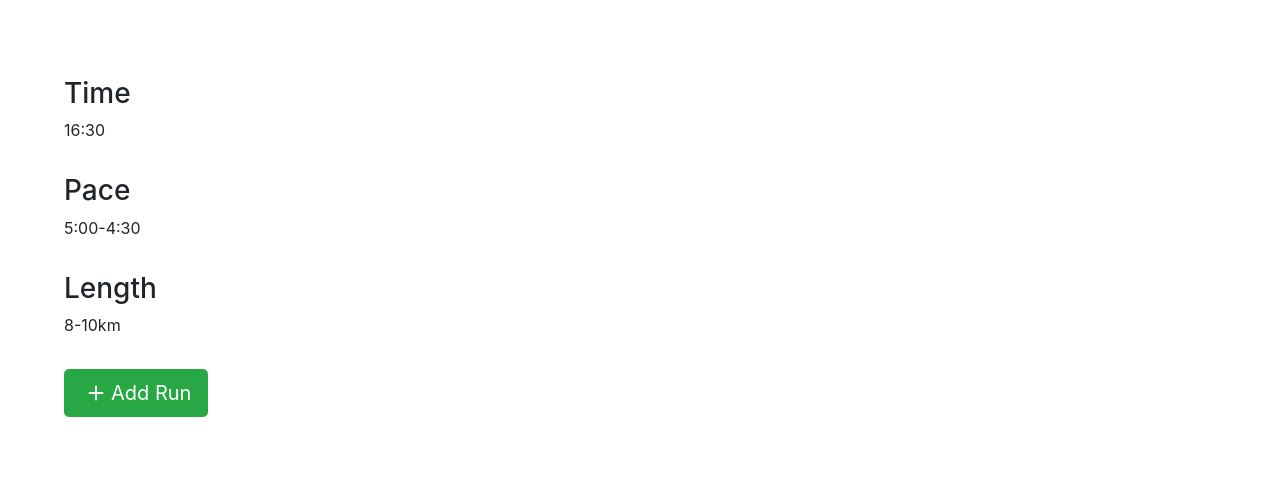
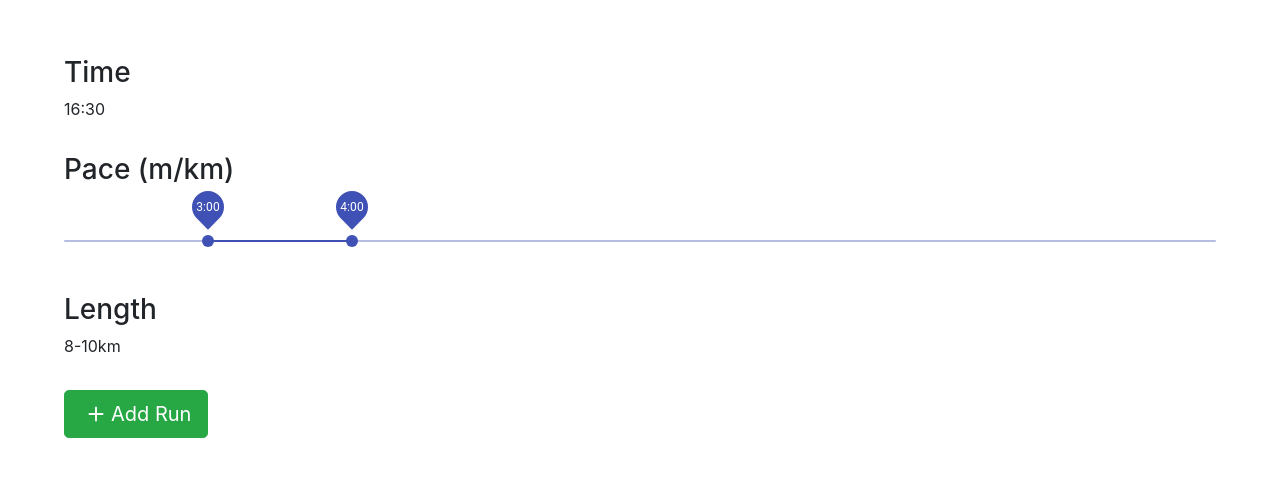
Before and after one commit to Jakkaps/runbud, a React (Create React App) app: page /add in a window 1280 px wide. Shown: the part 153-630 px from the top of the page. Built offline with nearby package versions, Linux system fonts and the light colour scheme.

Commit message:
Make PaceSlider

```diff
--- a/package.json
+++ b/package.json
@@ -3,6 +3,7 @@
   "version": "0.1.0",
   "private": true,
   "dependencies": {
+    "@material-ui/core": "^4.11.3",
     "@testing-library/jest-dom": "^5.11.9",
     "@testing-library/react": "^11.2.5",
     "@testing-library/user-event": "^12.6.3",
--- a/src/Add/AddPage.tsx
+++ b/src/Add/AddPage.tsx
@@ -1,14 +1,23 @@
-import React, { FunctionComponent, ReactElement } from "react";
+import React, { FunctionComponent, ReactElement, useState } from "react";
 import FormItem from "./FormItem";
 import "./AddPage.css";
 import { Button } from "react-bootstrap";
 import { BsPlus } from "react-icons/bs";
+import PaceSlider from "./PaceSlider";
 
 const AddPage: FunctionComponent = (): ReactElement => {
+  const [pace, setPace] = useState({ min: "5:00", max: "6:00" });
+  const handlePaceSliderChange = (min: string, max: string) => {
+    setPace({ min, max });
+    console.log(pace.max);
+  };
+
   return (
     <div id={"add-container"}>
       <FormItem title={"Time"}>16:30</FormItem>
-      <FormItem title={"Pace"}>5:00-4:30</FormItem>
+      <FormItem title={"Pace (m/km)"}>
+        <PaceSlider onChange={handlePaceSliderChange} />
+      </FormItem>
       <FormItem title={"Length"}>8-10km</FormItem>
       <Button variant={"success"} size={"lg"} id={"add-run-button"}>
         <BsPlus size={"30"} />
--- a/src/Add/FormItem.css
+++ b/src/Add/FormItem.css
@@ -1,3 +1,7 @@
 #form-item-container {
     margin-bottom: 32px;
 }
+
+#slider {
+    margin-top: 32px;
+}
--- a/src/Add/FormItem.tsx
+++ b/src/Add/FormItem.tsx
@@ -11,7 +11,7 @@ const FormItem: FunctionComponent<FormItemProps> = ({
 }): ReactElement => {
   return (
     <div id={"form-item-container"}>
-      <h3>{title}</h3>
+      <h3 id={"form-item-title"}>{title}</h3>
       {children}
     </div>
   );
--- /dev/null
+++ b/src/Add/PaceSlider.tsx
@@ -0,0 +1,45 @@
+import React, { FunctionComponent, ReactElement, useState } from "react";
+import { Slider } from "@material-ui/core";
+import "./FormItem.css";
+
+interface PaceSliderProps {
+  onChange: (min: string, max: string) => void;
+}
+
+const PaceSlider: FunctionComponent<PaceSliderProps> = ({
+  onChange,
+}): ReactElement => {
+  const [pace, setPace] = useState([18, 24]);
+  const handleChange = (event: any, newValue: any) => {
+    setPace(newValue);
+    const min = paceText(newValue[0]);
+    const max = paceText(newValue[1]);
+    onChange(min, max);
+  };
+
+  const paceText = function (value: number): string {
+    let paceText = Math.floor(value / 6) + ":" + (value % 6) * 10;
+
+    // 2:0 -> 2:00
+    if (paceText.endsWith(":0")) {
+      paceText += "0";
+    }
+
+    return paceText;
+  };
+
+  return (
+    <Slider
+      id={"slider"}
+      value={pace}
+      step={1}
+      min={12}
+      max={60}
+      onChange={handleChange}
+      valueLabelDisplay="on"
+      valueLabelFormat={paceText}
+    />
+  );
+};
+
+export default PaceSlider;
```
Also changed, not shown: 1 other file (tests, documents, lock files or other folders).
